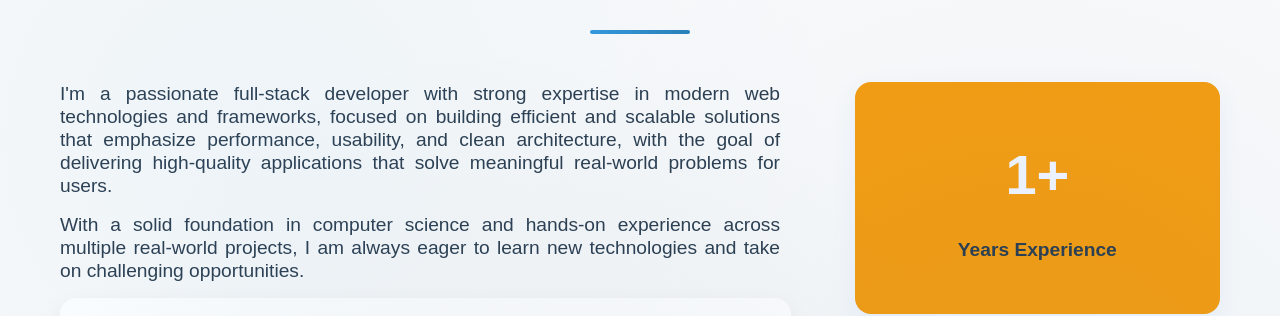
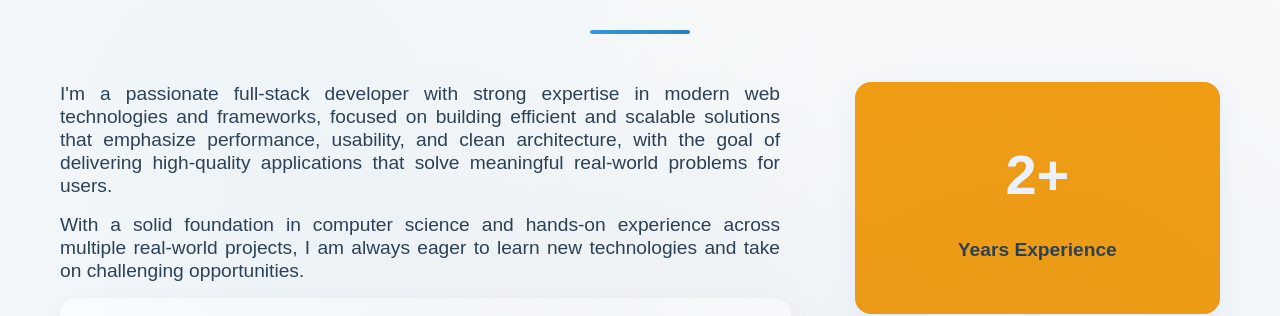
Before and after one commit to zotee/profile, a React (Vite) app: page / in a window 1280 px wide. Shown: the part 900-1216 px from the top of the page. Built offline with nearby package versions, Linux system fonts and the light colour scheme.

Commit message:
Initial commit

```diff
--- a/src/components/Header/header.css
+++ b/src/components/Header/header.css
@@ -319,6 +319,7 @@
 @media (max-width: 480px) {
   .logo-container {
     height: 50px;
+    top: 0;
   }
 
   .logo-image {
--- a/src/pages/About/About.jsx
+++ b/src/pages/About/About.jsx
@@ -123,7 +123,7 @@ const About = () => {
                   whileInView={{ opacity: 1, y: 0 }}
                   transition={{ duration: 0.6 }}
                 >
-                  1+
+                  2+
                 </motion.h3>
                 <p>Years Experience</p>
               </motion.div>
```
